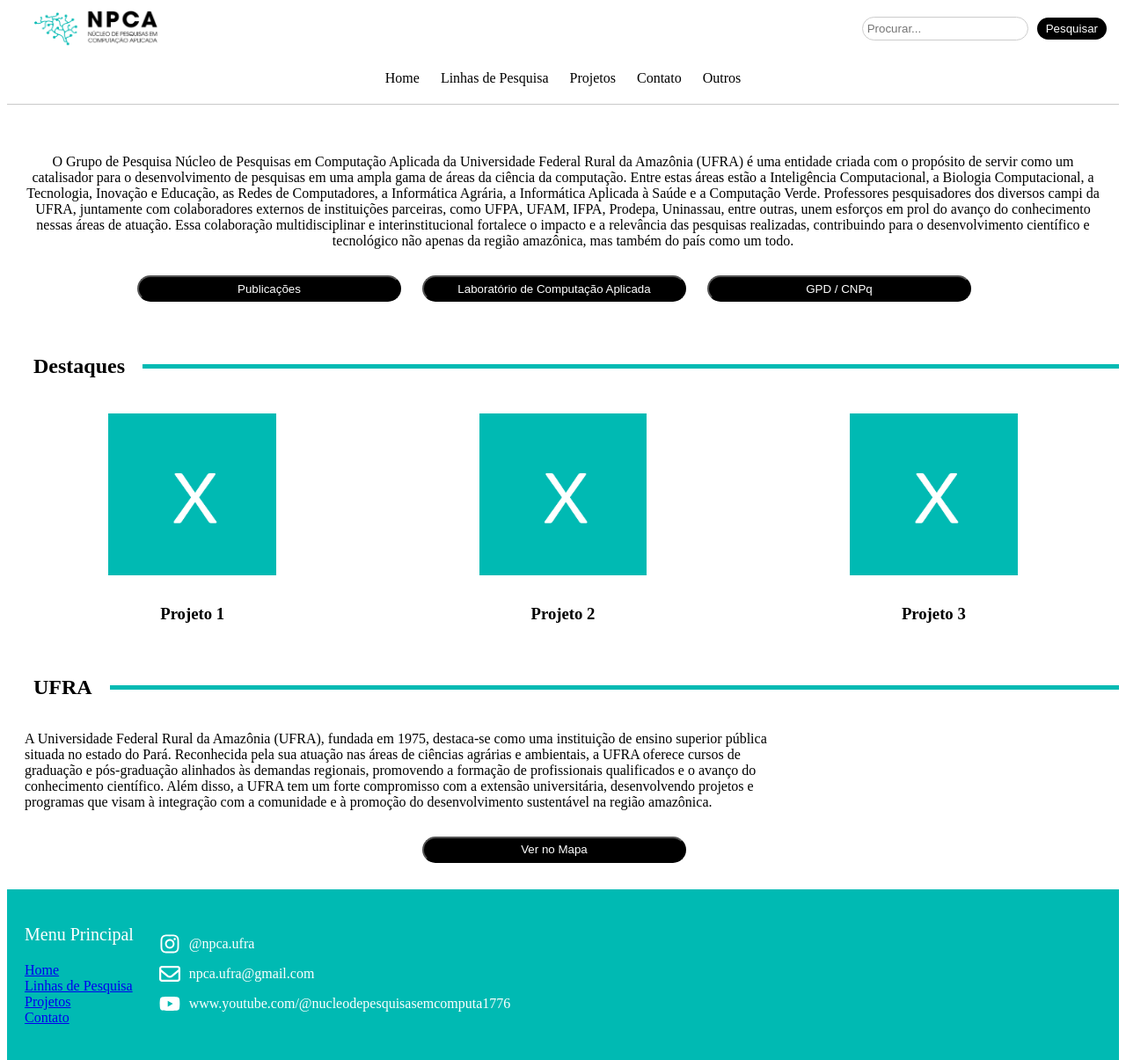
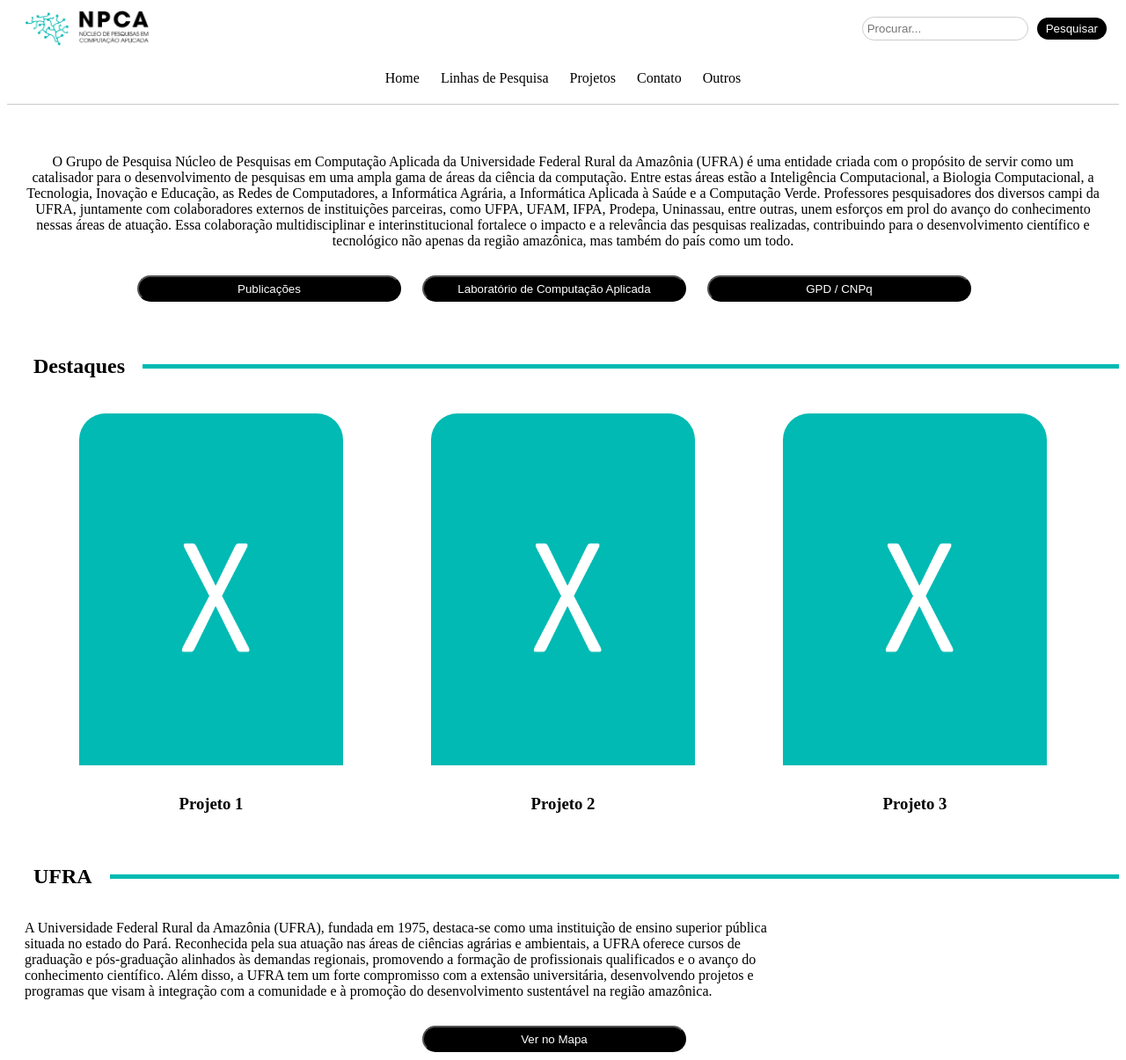
Before and after one commit to saraivanap/npca, a Django app: page / in a window 1280 px wide. Shown: the top 1205 px of the page at 88% size. Run offline with Django 5.2, Linux system fonts and the light colour scheme.

Commit message:
fix destaques

```diff
--- a/core/static/css/style.css
+++ b/core/static/css/style.css
@@ -21,7 +21,6 @@
 .logo img {
     max-width: 15%; /* imagem não ultrapassa a largura da div */
     height: auto; /* mantém a proporção da imagem */
-    margin: 0 10px; /* margem entre as imagens */
 }
 
 .search-bar {
@@ -107,14 +106,15 @@ hr {
 
 .highlight-box {
     text-align: center;
-    margin: 0 20px;
+    margin: 0 50px;
     overflow: hidden;
     border-radius: 30px; /* adiciona bordas arredondadas */
 }
 
 .highlight-box img {
-    max-width: 50%; /* garante que a imagem não ultrapasse o limite da caixa */
-    height: auto;
+    max-width: 100%; /* garante que a imagem não ultrapasse o limite da caixa */
+    height: 400px;
+    width: 300px;
     margin-bottom: 10px;
 }
 
```
